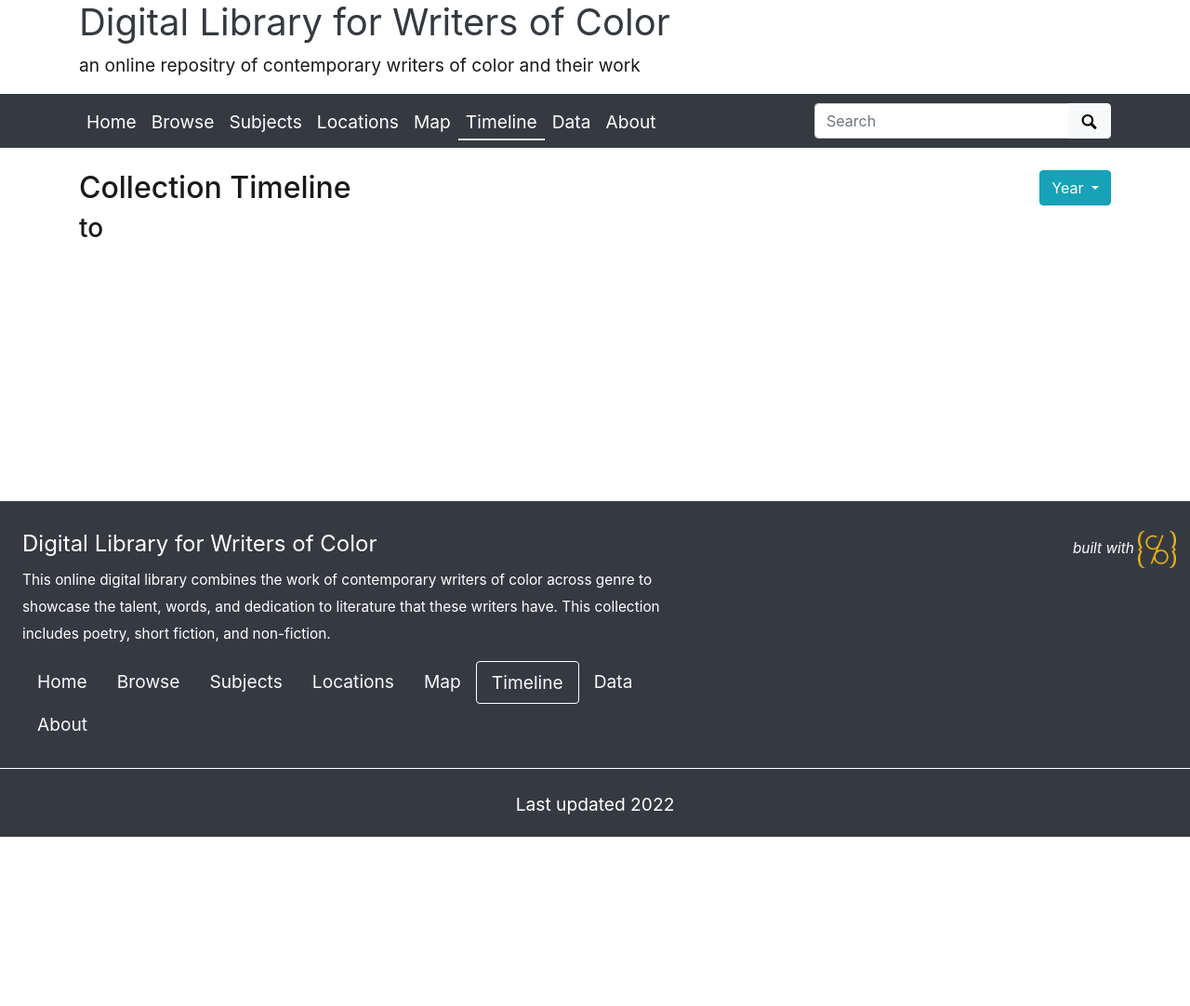
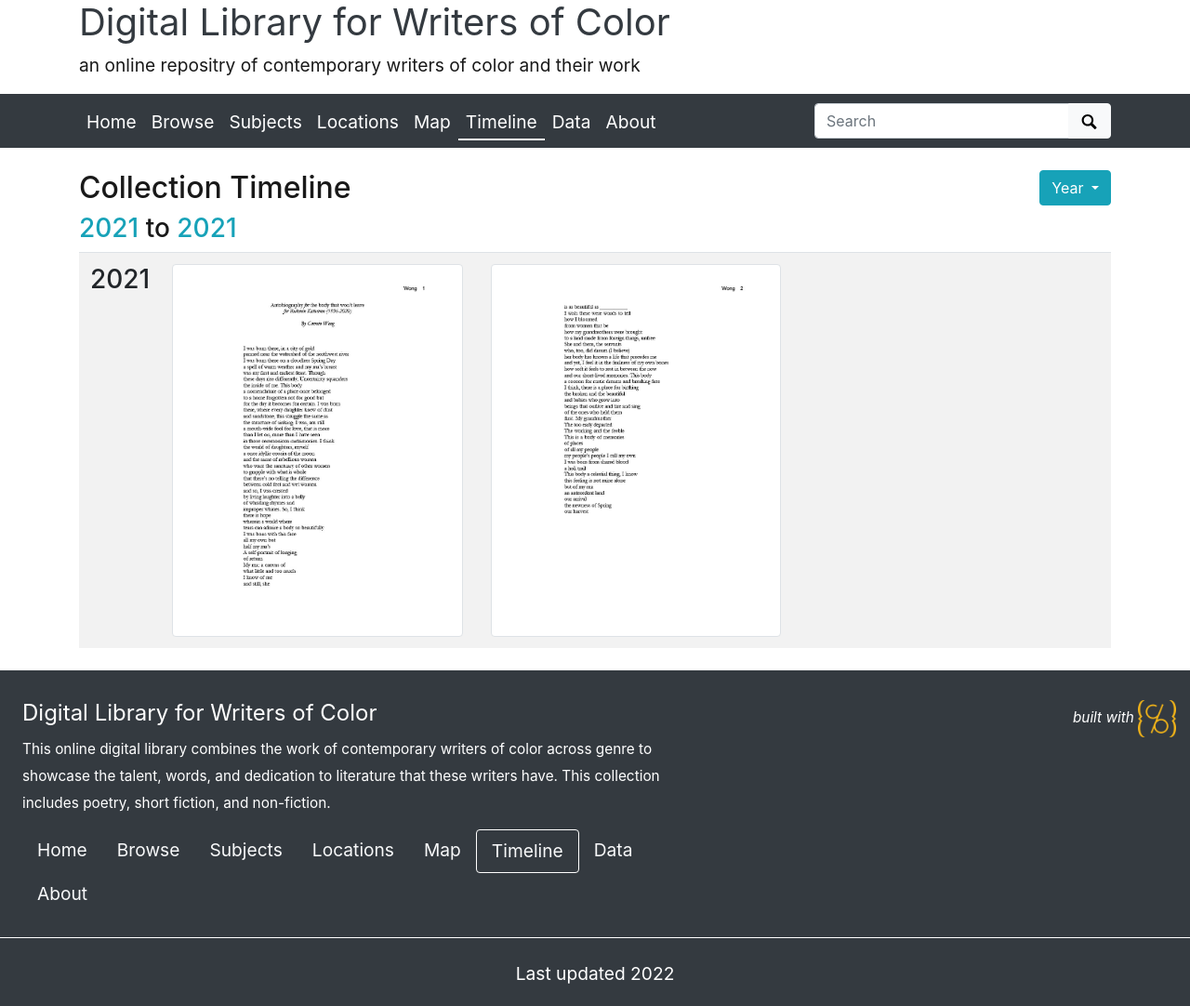
Before and after one commit to chmccla/Digital-Library-for-Writers-of-Color, a Jekyll site: the page built from pages/timeline.md, in a window 1280 px wide. Shown: the whole page at 93% size. Built offline with Jekyll 4.4.1, drawn with Linux system fonts in a browser that asks for light colours; before the commit the page ends 900 px from its top, so only the background shows below that.

```diff
--- a/_config.yml
+++ b/_config.yml
@@ -34,7 +34,7 @@ author: Christiana McClain
 #
 # Set the metadata for your collection (the name of the csv file in your _data directory that describes the objects in your collection)
 # Use the filename of your CSV **without** the ".csv" extension! E.g. _data/demo-metadata.csv --> "demo-metadata"
-metadata: Digital Library for Writers of Color Metadata
+metadata: Demo-DLWOC
 
 ##########
 # Site/Organization Branding
```
